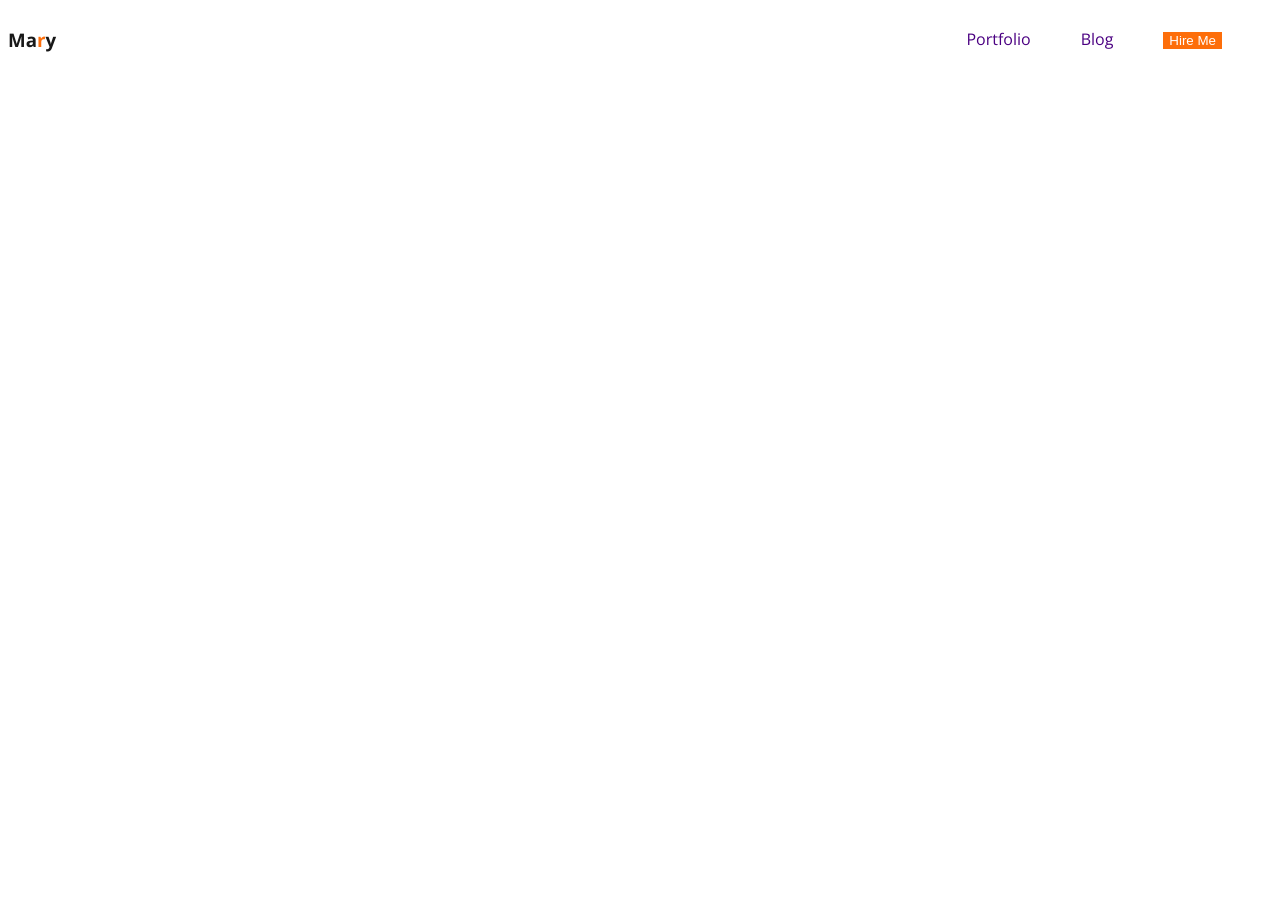
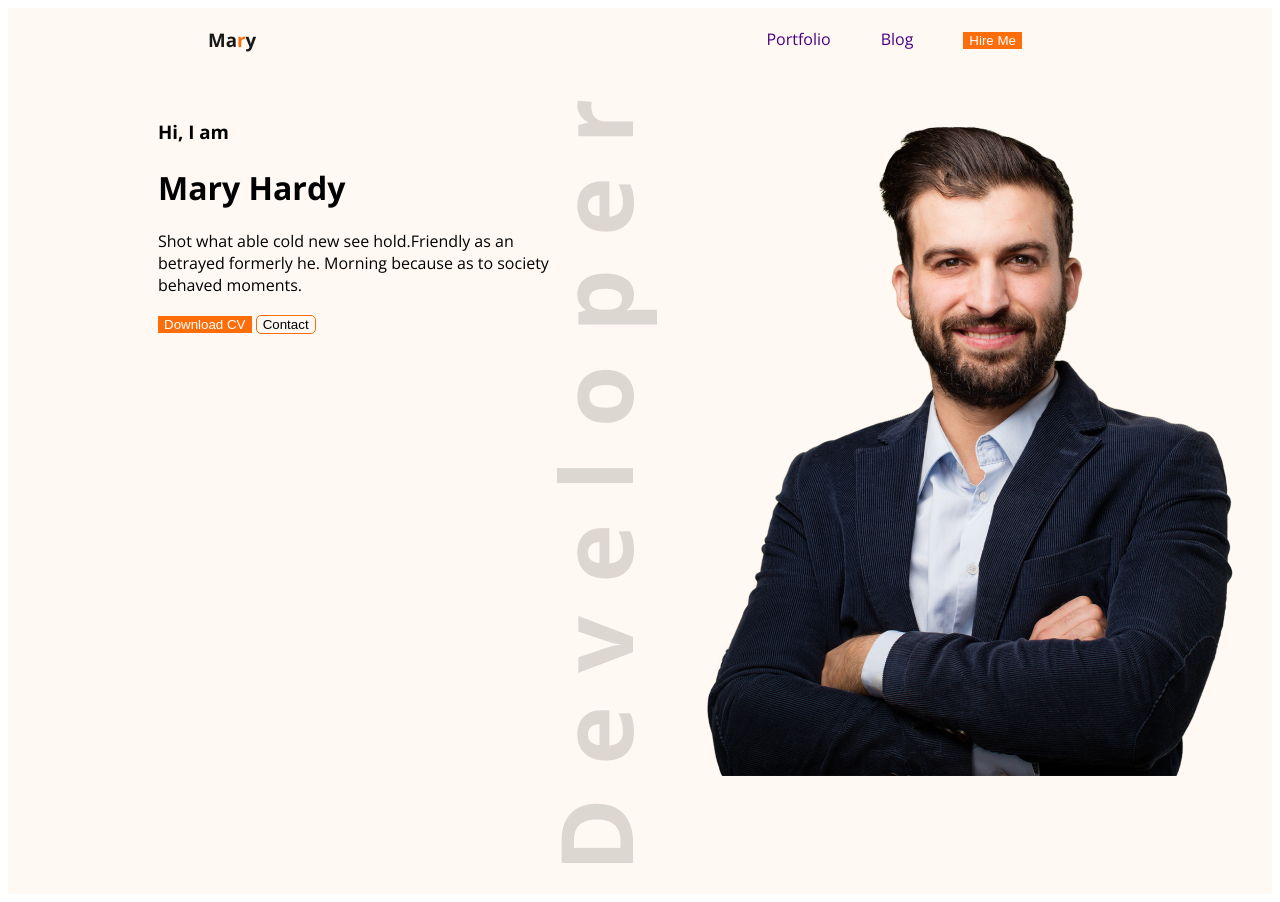
Before and after one commit to hridoy-37/webdeveloper-portfolio, a plain HTML site: page index.html in a window 1280 px wide. Before the commit the page ends 800 px from the top, so only its background shows below. Drawn offline with nearby package versions, Linux system fonts and the light colour scheme.

Commit message:
add hardy and developer imgs and some style

```diff
--- a/index.html
+++ b/index.html
@@ -12,7 +12,7 @@
 
 </head>
 <body>
-    <header>
+    <header class="header">
         <nav>
             <h3 class="nav-title">Ma<span class="text-primary">r</span>y</h3>
             <ul>
@@ -21,6 +21,20 @@
                 <li><a href="hireme.html"></a><button class="btn-primary">Hire Me</button></li>
             </ul>
         </nav>
+
+        <div class="banner">
+            <div>
+                <h3 class="banner-greetings">Hi, I  am</h3>
+                <h1 class="banner-tltle">Mary Hardy</h1>
+                <p>Shot what able cold new see hold.Friendly as an betrayed formerly he. Morning because as to society behaved moments.</p>
+                <button class="btn-primary">Download CV</button>
+                <button class="btn-secondary">Contact</button>
+            </div>
+
+            <img class="developer" src="images/developer.png" alt="">
+            <img class="profile-pic" src="images/hardy.png" alt="">
+
+        </div>
     </header>
 
 </body>
--- a/style/portfolio.css
+++ b/style/portfolio.css
@@ -3,6 +3,7 @@ nav {
     color: indigo;
     justify-content: space-between;
     align-items: center;
+    margin: 0 200px;
 }
 body {
     font-family: 'Open Sans', sans-serif;
@@ -34,3 +35,26 @@ nav li {
     background: #FD6E0A;
     border: none;
 }
+.btn-secondary{
+    border-radius: 5px;
+    border: 1px solid #FD6E0A;
+    background-color: #FFF8F3;
+    text-decoration-color: #FD6E0A;
+}
+.header {
+    background-color: #FFF8F3;
+}
+.banner{
+    padding: 30px 30px 30px 150px;
+    display: flex;
+}
+.banner .profile-pic{
+    width: 584px;
+    height: 676px;
+    flex-shrink: 0;
+}
+.developer{
+    background: #FFF8F3;
+
+    /* padding: 38px 1200px 30px 25px; */
+}
```
